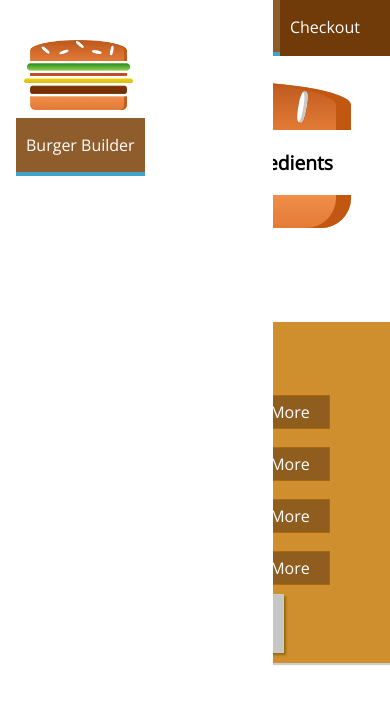
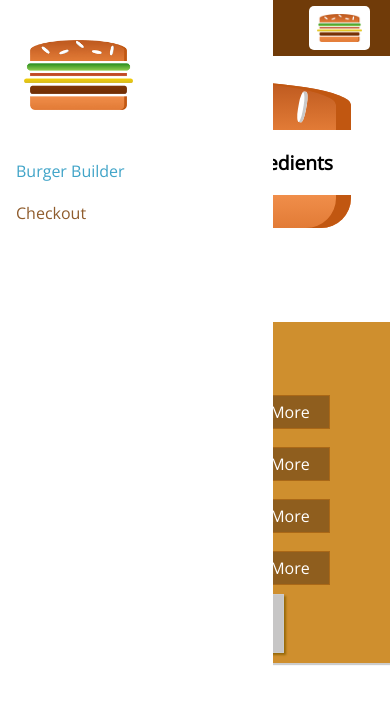
Before and after one commit to mrwhiterk/udemy-react-maximillian, a React app in the folder burger-builder-basic/: page / in a window 390 px wide. Shown: the top 704 px of the page. Built offline with nearby package versions, Linux system fonts and the light colour scheme.

Commit message:
got sidebar basic styling on mobile

```diff
--- a/burger-builder-basic/src/components/Navigation/NavigationItems/NavigationItem/NavigationItem.css
+++ b/burger-builder-basic/src/components/Navigation/NavigationItems/NavigationItem/NavigationItem.css
@@ -1,19 +1,36 @@
+.NavigationItem {
+  margin: 10px 0;
+  box-sizing: border-box;
+  display: block;
+  width: 100%;
+}
+
+.NavigationItem a {
+  color: #8f5c2c;
+  text-decoration: none;
+  width: 100%;
+  box-sizing: border-box;
+}
+
+.NavigationItem a:hover,
+.NavigationItem a:active,
+.NavigationItem a.active {
+  color: #40a4c8;
+}
+
+@media (min-width: 500px) {
   .NavigationItem {
     margin: 0;
-  box-sizing: border-box;
     display: flex;
-  height: 100%;
+    width: auto;
     align-items: center;
   }
 
   .NavigationItem a {
     color: white;
-  text-decoration: none;
     height: 100%;
     padding: 16px 10px;
     border-bottom: 4px solid transparent;
-  box-sizing: border-box;
-  display: block;
   }
 
   .NavigationItem a:hover,
@@ -23,3 +40,4 @@
     border-bottom: 4px solid #40a4c8;
     color: white;
   }
+}
--- a/burger-builder-basic/src/components/Navigation/NavigationItems/NavigationItems.css
+++ b/burger-builder-basic/src/components/Navigation/NavigationItems/NavigationItems.css
@@ -3,6 +3,13 @@
   padding: 0;
   list-style: none;
   display: flex;
+  flex-flow: column;
   align-items: center;
   height: 100%;
 }
+
+@media (min-width: 500px) {
+  .NavigationItems {
+    flex-flow: row;
+  }
+}
--- a/burger-builder-basic/src/components/Navigation/SideDrawer/SideDrawer.css
+++ b/burger-builder-basic/src/components/Navigation/SideDrawer/SideDrawer.css
@@ -28,4 +28,5 @@
 
 .Logo {
   height: 11%;
+  margin-bottom: 32px;
 }
--- a/burger-builder-basic/src/components/Navigation/Toolbar/Toolbar.css
+++ b/burger-builder-basic/src/components/Navigation/Toolbar/Toolbar.css
@@ -20,3 +20,9 @@
 .Logo {
   height: 80%;
 }
+
+@media (max-width: 499px) {
+  .DesktopOnly {
+    display: none;
+  }
+}
--- a/burger-builder-basic/src/components/Navigation/Toolbar/Toolbar.js
+++ b/burger-builder-basic/src/components/Navigation/Toolbar/Toolbar.js
@@ -9,7 +9,7 @@
     <div className={classes.Logo}>
       <Logo />
     </div>
-    <nav>
+    <nav className={classes.DesktopOnly}>
       <NavigationItems />
     </nav>
   </header>
```
Lines whose indentation alone changed are shown as unchanged.
